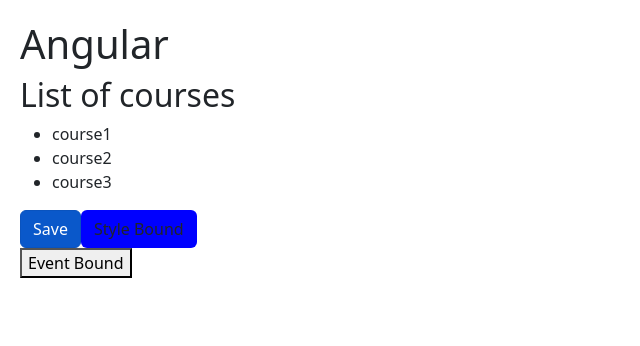
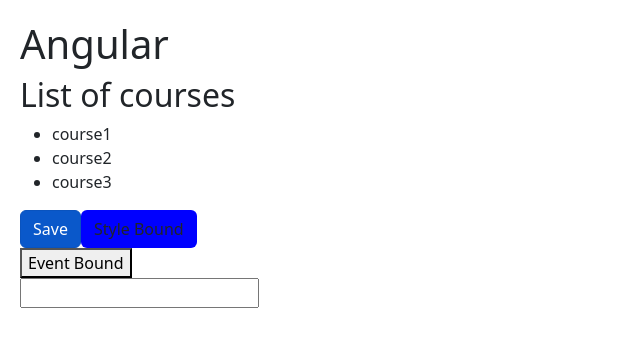
Before and after one commit to veerod0804/demoRepo, an Angular app in the folder demoRepo/: page / in a window 1280 px wide. Shown: the top 346 px of the page, without its empty margins (0-640 px from the left). Built offline with nearby package versions, Linux system fonts and the light colour scheme.

Commit message:
practiced event filtering with template variables.

```diff
--- a/demoRepo/src/app/courses/courses.component.html
+++ b/demoRepo/src/app/courses/courses.component.html
@@ -12,3 +12,5 @@
 <div (click)="onDivClicked()">
 <button class="button" (click)="onSave($event)">Event Bound</button>
 </div>
+
+<input #email (keyup.enter)="onKeyUp(email.value)" />
--- a/demoRepo/src/app/courses/courses.component.ts
+++ b/demoRepo/src/app/courses/courses.component.ts
@@ -32,4 +32,8 @@
   onDivClicked() {
     console.log("div was clicked");
   }
+
+  onKeyUp(email: any) {
+  console.log(email);
+  }
 }
```
